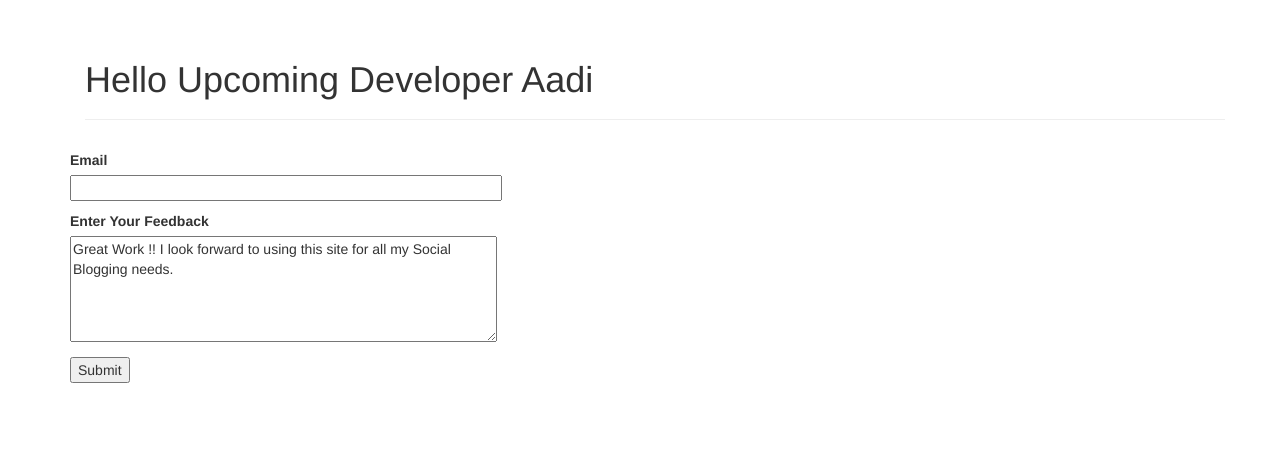
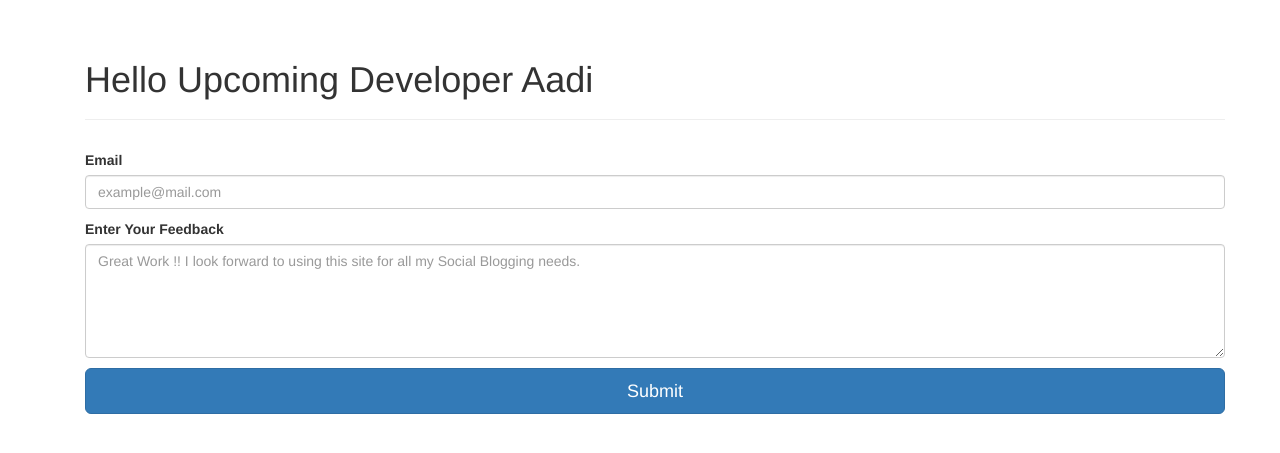
Before and after one commit to adityagupta679/SocialBlog, a Flask app: page /feedback in a window 1280 px wide. Shown: the part 52-505 px from the top of the page. Run offline with Flask 2, Linux system fonts and the light colour scheme; some libraries are stand-ins or nearby versions.

Commit message:
Moving feedback display template to admin subfolder , improving the form display css

```diff
--- a/app/forms.py
+++ b/app/forms.py
@@ -4,6 +4,6 @@ from wtforms import StringField,TextAreaField,SubmitField, validators
 
 class FeedBackForm(FlaskForm):
 	"""FeedbackForm Class"""
-	email=StringField('Email',[validators.DataRequired(message="Please enter email"),validators.Email(message= "Email address is not valid.")])
-	feedback= TextAreaField('Enter Your Feedback',[validators.DataRequired(message="Feedback is required")],default="Great Work !! I look forward to using this site for all my Social Blogging needs.")
-	submit=SubmitField('Submit')
+	email = StringField('Email',[validators.DataRequired(message="Please enter email"),validators.Email(message= "Email address is not valid.")])
+	feedback = TextAreaField('Enter Your Feedback',[validators.DataRequired(message="Feedback is required")])
+	submit = SubmitField('Submit')
--- /dev/null
+++ b/app/templates/admin/base.html
@@ -0,0 +1 @@
+{% extends 'base.html' %}
--- a/app/templates/base.html
+++ b/app/templates/base.html
@@ -41,6 +41,7 @@ Social Blog</a>
 {% endblock %}
 
 {% block content %}
+{% block messages %}
 
 {% with messages = get_flashed_messages() %}
 
@@ -59,7 +60,13 @@ Social Blog</a>
 {% endwith %}
 
 
+
+{% endblock %}
+
 <div class="container">
-{% block page_content %} {% endblock %}
+{% block page_content %}
+
+ {% endblock %}
 </div>
+
 {% endblock %}
--- a/app/templates/feedback.html
+++ b/app/templates/feedback.html
@@ -8,14 +8,14 @@
 </div>
 </div>
 
-<div class="FeedbackForm">
+<div class="container">
 
-<form action="" method="POST" name='feedback'>
+<form action="" method="POST" name='feedback' >
 
 {{ form.hidden_tag() }}
-{{	render_field(form.email,size=50)  }}
-{{	render_field(form.feedback,rows=5,cols=50)  }}
-{{ form.submit() }}
+{{	render_field(form.email,size=50,class="form-control",placeholder="example@mail.com")  }}
+{{	render_field(form.feedback,rows=5,cols=50,placeholder="Great Work !! I look forward to using this site for all my Social Blogging needs." , class="form-control")  }}
+{{ form.submit(class="btn btn-lg btn-primary btn-block") }}
 
 
 
--- a/app/views.py
+++ b/app/views.py
@@ -52,4 +52,4 @@ def display_feedbacks():
 	params["Name"]="Aadi"
 	params["title"]="Feedbacks Received"
 	feedbacks=models.Feedback.query.order_by('timestamp desc').all()
-	return render_template('feedback_display.html',feedbacks = feedbacks,params = params)
+	return render_template('admin/feedback_display.html',feedbacks = feedbacks,params = params)
```
Also changed, not shown: app/templates/admin/feedback_display.html (renamed from app/templates/feedback_display.html, +10 -3 lines).
